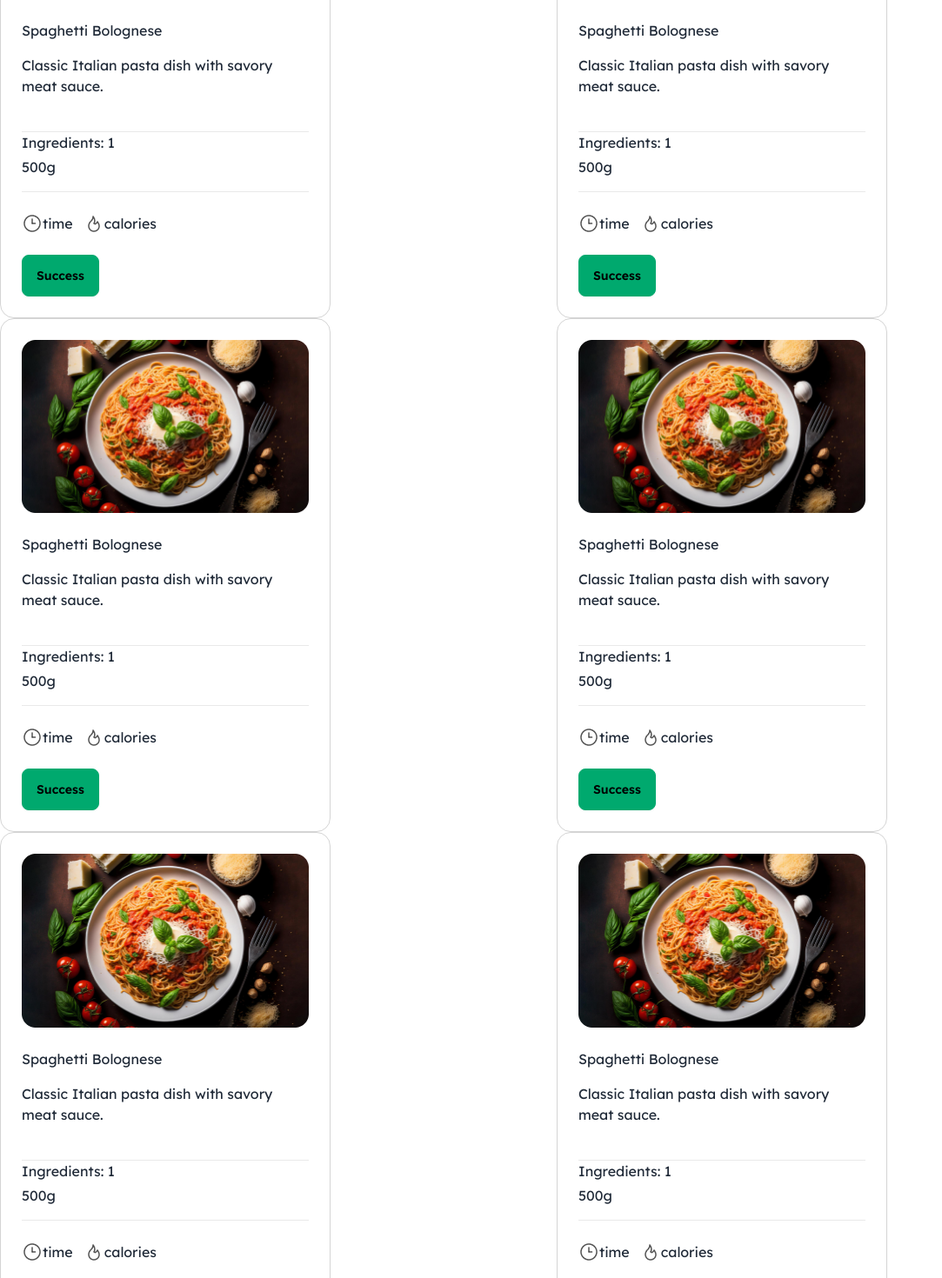
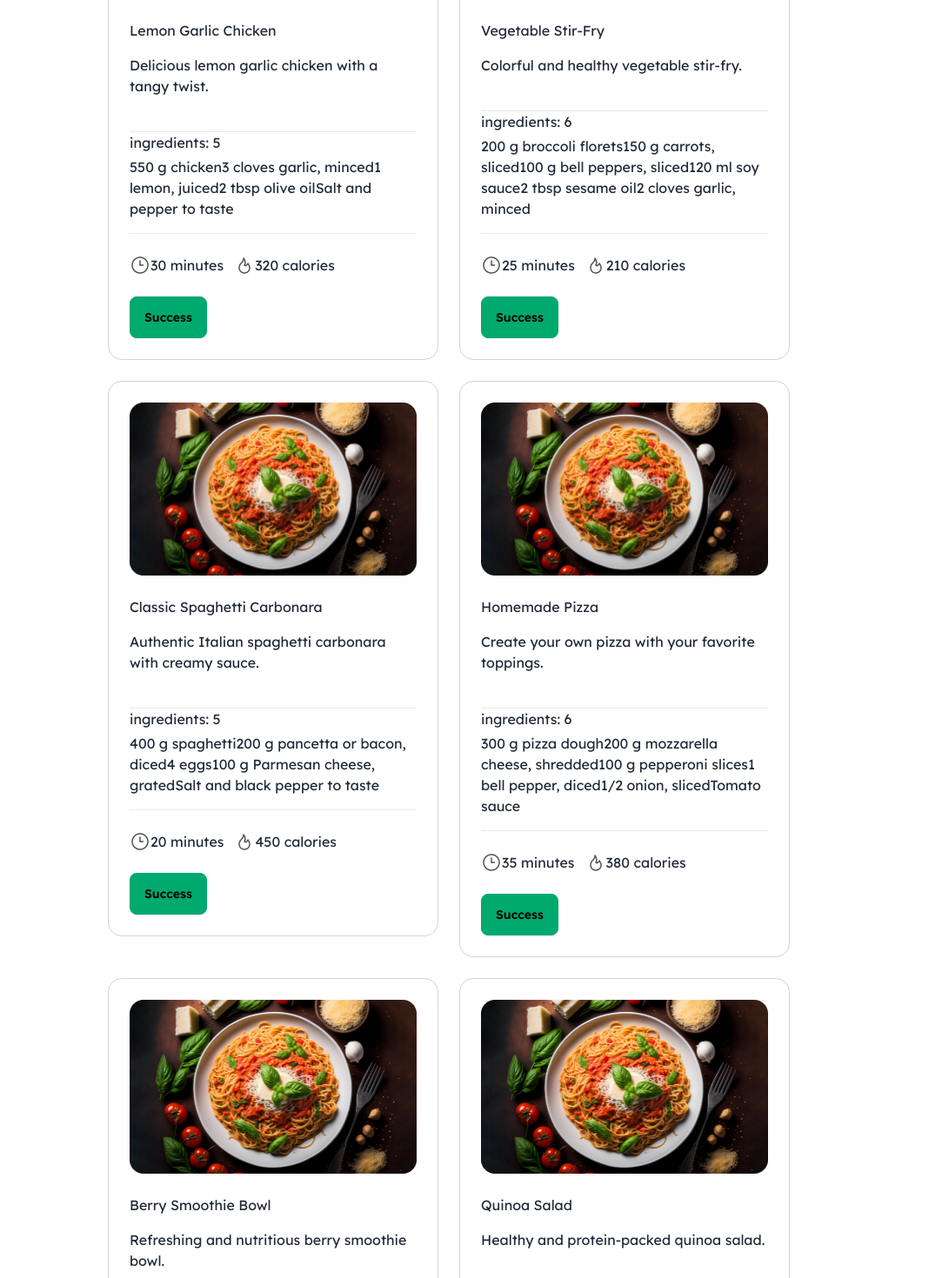
Before and after one commit to Salman7D/Chefs-Table, a React (Vite) app: page / in a window 1280 px wide. Shown: the part 1380-2850 px from the top of the page at 87% size, without its empty margins (0-1083 px from the left). Built offline with nearby package versions, Linux system fonts and the light colour scheme; a web font is replaced by a local one.

Commit message:
fecthing data every single food item

```diff
--- a/public/chefs.json
+++ b/public/chefs.json
@@ -10,7 +10,7 @@
         "2 tbsp olive oil",
         "Salt and pepper to taste"
       ],
-      "preparing_time": "30 min",
+      "preparing_time": "30 minutes",
       "calories": "320 calories",
       "recipe_image": "lemon_garlic_chicken.jpg"
     },
@@ -26,7 +26,7 @@
         "2 tbsp sesame oil",
         "2 cloves garlic, minced"
       ],
-      "preparing_time": "25 min",
+      "preparing_time": "25 minutes",
       "calories": "210 calories",
       "recipe_image": "vegetable_stir_fry.jpg"
     },
@@ -41,7 +41,7 @@
         "100 g Parmesan cheese, grated",
         "Salt and black pepper to taste"
       ],
-      "preparing_time": "20 min",
+      "preparing_time": "20 minutes",
       "calories": "450 calories",
       "recipe_image": "spaghetti_carbonara.jpg"
     },
@@ -57,7 +57,7 @@
         "1/2 onion, sliced",
         "Tomato sauce"
       ],
-      "preparing_time": "35 min",
+      "preparing_time": "35 minutes",
       "calories": "380 calories",
       "recipe_image": "homemade_pizza.jpg"
     },
@@ -72,7 +72,7 @@
         "2 tbsp honey",
         "Granola and fresh fruit for topping"
       ],
-      "preparing_time": "10 min",
+      "preparing_time": "10 minutes",
       "calories": "250 calories",
       "recipe_image": "smoothie_bowl.jpg"
     },
@@ -89,7 +89,7 @@
         "Juice of 1 lemon",
         "2 tbsp olive oil"
       ],
-      "preparing_time": "15 min",
+      "preparing_time": "15 minutes",
       "calories": "280 calories",
       "recipe_image": "quinoa_salad.jpg"
     }
--- a/src/App.jsx
+++ b/src/App.jsx
@@ -1,9 +1,23 @@
+import { useEffect } from 'react'
 import './App.css'
 import Banner from './assets/Components/Banner/Banner'
 import Header from './assets/Components/Header/Header'
 import Our from './assets/Components/Our/Our'
+import { useState } from 'react'
+import SingleFood from './assets/Components/SingleFood/SingleFood'
 
 function App() {
+
+  const [products, setProducts] = useState([]);
+
+  useEffect(() => {
+    fetch("./chefs.json")
+    .then(res => res.json())
+    .then(data => {
+      setProducts(data);
+    });
+  },[]);
+  // console.log(products);
 
 
   return (
@@ -12,181 +26,23 @@ function App() {
       <Banner></Banner>
       <Our></Our>
 
-      <div className='grid grid-cols-2 gap-0'>
-      <div className='rounded-2xl border border-solid border-[#28282833] w-[380px] p-6'>
-        <img className='mb-6' src="/public/Images/Rectangle 20170.png" alt="" />
-        <p className='mb-4'>Spaghetti Bolognese</p>
-        <p className='mb-10'>Classic Italian pasta dish with savory meat sauce.</p>
-        <div className='bg-[#2828281A] h-[1px] w-[330px]'>
-
-        </div>
-        <p className='mb-1'>Ingredients: 1</p>
-        <p className='mb-4'>500g</p>
-        <div className='bg-[#2828281A] h-[1px] w-[330px] mb-6'>
-
-        </div>
-        <div className='flex gap-3 mb-6'>
-          <div className='flex'>
-            <img src="/public/Images/Clock.png" alt="" />
-            <p>time</p>
-          </div>
-          <div className='flex'>
-            <img src="/public/Images/Fire.png" alt="" />
-            <p>calories</p>
-          </div>
-        </div>
-
-        <button className="btn btn-success">Success</button>
-
-
-      </div>
-
-      <div className='rounded-2xl border border-solid border-[#28282833] w-[380px] p-6'>
-        <img className='mb-6' src="/public/Images/Rectangle 20170.png" alt="" />
-        <p className='mb-4'>Spaghetti Bolognese</p>
-        <p className='mb-10'>Classic Italian pasta dish with savory meat sauce.</p>
-        <div className='bg-[#2828281A] h-[1px] w-[330px]'>
-
-        </div>
-        <p className='mb-1'>Ingredients: 1</p>
-        <p className='mb-4'>500g</p>
-        <div className='bg-[#2828281A] h-[1px] w-[330px] mb-6'>
-
-        </div>
-        <div className='flex gap-3 mb-6'>
-          <div className='flex'>
-            <img src="/public/Images/Clock.png" alt="" />
-            <p>time</p>
-          </div>
-          <div className='flex'>
-            <img src="/public/Images/Fire.png" alt="" />
-            <p>calories</p>
-          </div>
-
+      <div className='main-container flex justify-around'>
+        <div className='cards-container grid grid-cols-2 gap-6'>
+          {
+            products.map(pd => <SingleFood key={pd.recipe_id} product={pd}></SingleFood>)
+          }
 
         </div>
 
-        <button className="btn btn-success">Success</button>
 
 
-      </div>
-      <div className='rounded-2xl border border-solid border-[#28282833] w-[380px] p-6'>
-        <img className='mb-6' src="/public/Images/Rectangle 20170.png" alt="" />
-        <p className='mb-4'>Spaghetti Bolognese</p>
-        <p className='mb-10'>Classic Italian pasta dish with savory meat sauce.</p>
-        <div className='bg-[#2828281A] h-[1px] w-[330px]'>
+        <div className='cart-container'>
 
         </div>
-        <p className='mb-1'>Ingredients: 1</p>
-        <p className='mb-4'>500g</p>
-        <div className='bg-[#2828281A] h-[1px] w-[330px] mb-6'>
-
-        </div>
-        <div className='flex gap-3 mb-6'>
-          <div className='flex'>
-            <img src="/public/Images/Clock.png" alt="" />
-            <p>time</p>
-          </div>
-          <div className='flex'>
-            <img src="/public/Images/Fire.png" alt="" />
-            <p>calories</p>
-          </div>
+      </div>
 
 
-        </div>
 
-        <button className="btn btn-success">Success</button>
-
-
-      </div>
-      <div className='rounded-2xl border border-solid border-[#28282833] w-[380px] p-6'>
-        <img className='mb-6' src="/public/Images/Rectangle 20170.png" alt="" />
-        <p className='mb-4'>Spaghetti Bolognese</p>
-        <p className='mb-10'>Classic Italian pasta dish with savory meat sauce.</p>
-        <div className='bg-[#2828281A] h-[1px] w-[330px]'>
-
-        </div>
-        <p className='mb-1'>Ingredients: 1</p>
-        <p className='mb-4'>500g</p>
-        <div className='bg-[#2828281A] h-[1px] w-[330px] mb-6'>
-
-        </div>
-        <div className='flex gap-3 mb-6'>
-          <div className='flex'>
-            <img src="/public/Images/Clock.png" alt="" />
-            <p>time</p>
-          </div>
-          <div className='flex'>
-            <img src="/public/Images/Fire.png" alt="" />
-            <p>calories</p>
-          </div>
-
-
-        </div>
-
-        <button className="btn btn-success">Success</button>
-
-
-      </div>
-      <div className='rounded-2xl border border-solid border-[#28282833] w-[380px] p-6'>
-        <img className='mb-6' src="/public/Images/Rectangle 20170.png" alt="" />
-        <p className='mb-4'>Spaghetti Bolognese</p>
-        <p className='mb-10'>Classic Italian pasta dish with savory meat sauce.</p>
-        <div className='bg-[#2828281A] h-[1px] w-[330px]'>
-
-        </div>
-        <p className='mb-1'>Ingredients: 1</p>
-        <p className='mb-4'>500g</p>
-        <div className='bg-[#2828281A] h-[1px] w-[330px] mb-6'>
-
-        </div>
-        <div className='flex gap-3 mb-6'>
-          <div className='flex'>
-            <img src="/public/Images/Clock.png" alt="" />
-            <p>time</p>
-          </div>
-          <div className='flex'>
-            <img src="/public/Images/Fire.png" alt="" />
-            <p>calories</p>
-          </div>
-
-
-        </div>
-
-        <button className="btn btn-success">Success</button>
-
-
-      </div>
-      <div className='rounded-2xl border border-solid border-[#28282833] w-[380px] p-6'>
-        <img className='mb-6' src="/public/Images/Rectangle 20170.png" alt="" />
-        <p className='mb-4'>Spaghetti Bolognese</p>
-        <p className='mb-10'>Classic Italian pasta dish with savory meat sauce.</p>
-        <div className='bg-[#2828281A] h-[1px] w-[330px]'>
-
-        </div>
-        <p className='mb-1'>Ingredients: 1</p>
-        <p className='mb-4'>500g</p>
-        <div className='bg-[#2828281A] h-[1px] w-[330px] mb-6'>
-
-        </div>
-        <div className='flex gap-3 mb-6'>
-          <div className='flex'>
-            <img src="/public/Images/Clock.png" alt="" />
-            <p>time</p>
-          </div>
-          <div className='flex'>
-            <img src="/public/Images/Fire.png" alt="" />
-            <p>calories</p>
-          </div>
-
-
-        </div>
-
-        <button className="btn btn-success">Success</button>
-
-
-      </div>
-      </div>
 
 
 
--- /dev/null
+++ b/src/assets/Components/SingleFood/SingleFood.jsx
@@ -0,0 +1,46 @@
+import PropTypes from 'prop-types';
+
+const SingleFood = ({product}) => {
+    console.log(product);
+    return (
+        <div>
+
+          <div className='rounded-2xl border border-solid border-[#28282833] w-[380px] p-6'>
+            <img className='mb-6' src="/public/Images/Rectangle 20170.png" alt="" />
+            <p className='mb-4'>{product.recipe_name}</p>
+            <p className='mb-10'>{product.short_description}</p>
+            <div className='bg-[#2828281A] h-[1px] w-[330px]'>
+
+            </div>
+            <p className='mb-1'>ingredients: {product.ingredients.length}</p>
+            <p className='mb-4'>{product.ingredients}</p>
+            <div className='bg-[#2828281A] h-[1px] w-[330px] mb-6'>
+
+            </div>
+            <div className='flex gap-3 mb-6'>
+              <div className='flex'>
+                <img src="/public/Images/Clock.png" alt="" />
+                <p>{product.preparing_time}</p>
+              </div>
+              <div className='flex'>
+                <img src="/public/Images/Fire.png" alt="" />
+                <p>{product.calories}</p>
+              </div>
+            </div>
+
+            <button className="btn btn-success">Success</button>
+
+
+          </div>
+
+
+
+        </div>
+    );
+};
+
+SingleFood.propTypes = {
+    product:PropTypes.object
+}
+
+export default SingleFood;
```
